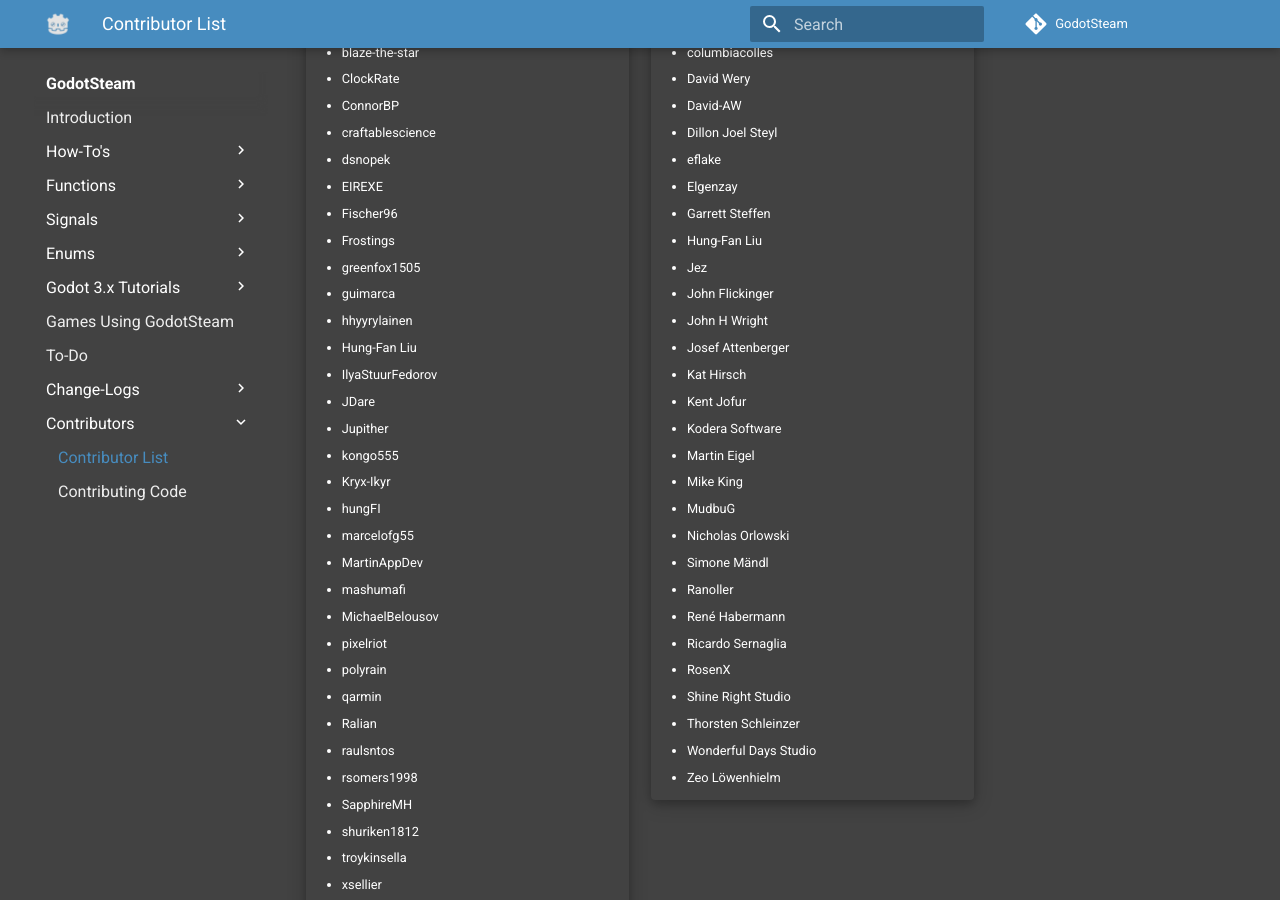
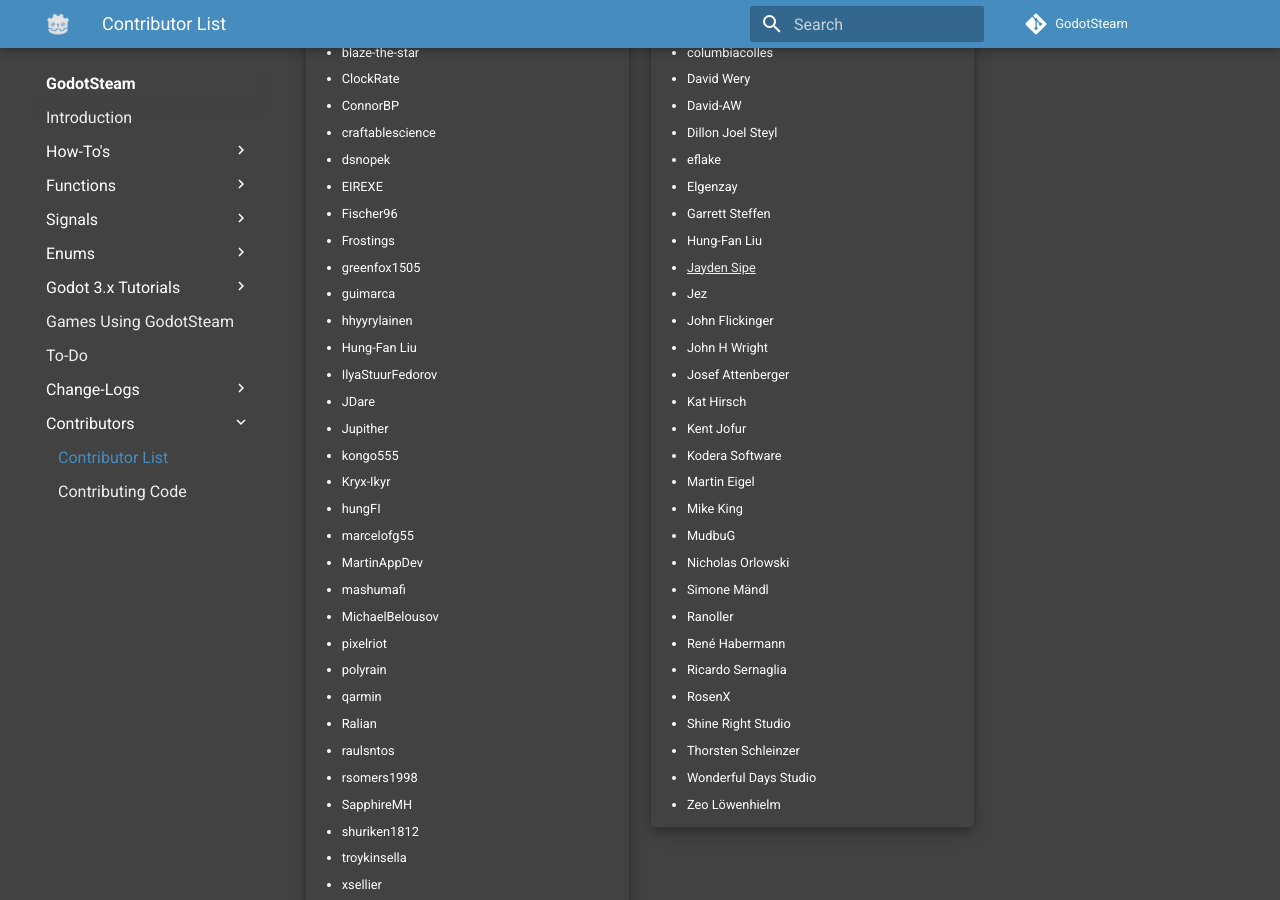
Before and after one commit to GodotSteam/GodotSteam, an MkDocs documentation site: the page built from docs/contributors.md, in a window 1280 px wide and 900 px high, scrolled down 388 px. Built offline with MkDocs 1.6.1 and Material for MkDocs 9.7.7, drawn with Linux system fonts in a browser that asks for light colours; comment, search, counter and statistics services are not loaded.

Commit message:
Added new contributor

```diff
--- a/docs/contributors.md
+++ b/docs/contributors.md
@@ -57,6 +57,7 @@
 	- Elgenzay
 	- Garrett Steffen
 	- Hung-Fan Liu
+	- [Jayden Sipe](https://jaydensipe.github.io/)
 	- Jez
 	- John Flickinger
 	- John H Wright
```
